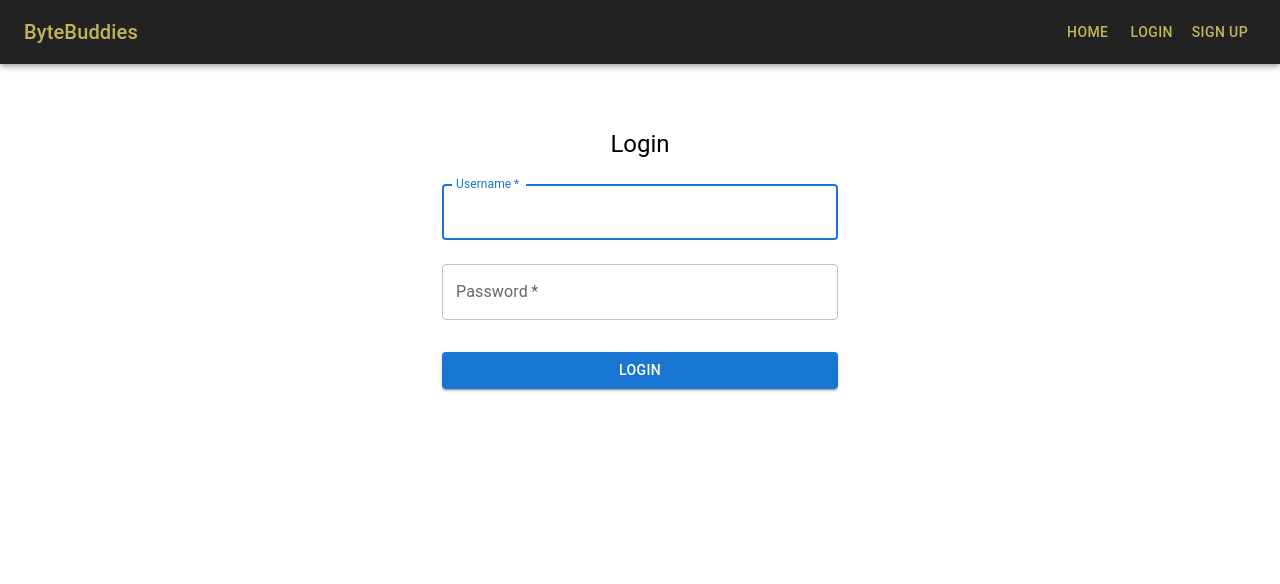
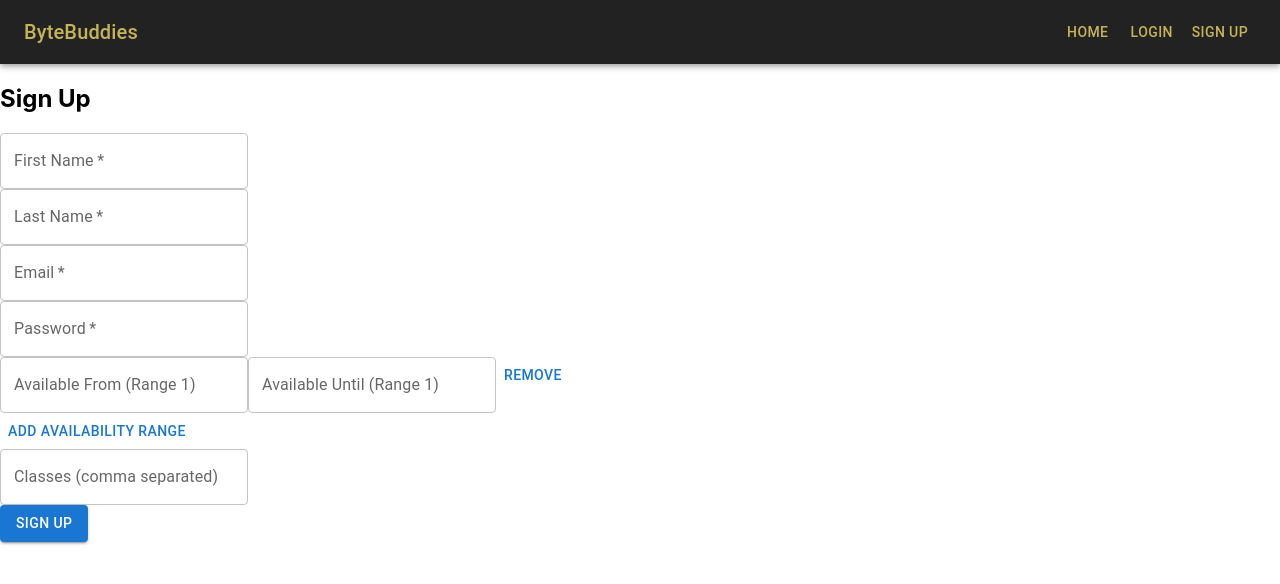
Before and after one commit to zach-belecanech/AppHack-FrontEnd, a React (Create React App) app in the folder my-react/: page /SignUp in a window 1280 px wide. Shown: the top 584 px of the page. Built offline with nearby package versions, Linux system fonts and the light colour scheme.

Commit message:
finished up sign in, it does what it's supposed to do. Work on making a drop down menu that lists the courses and make it look nicer

```diff
--- a/my-react/package.json
+++ b/my-react/package.json
@@ -14,7 +14,7 @@
     "react": "^18.2.0",
     "react-dom": "^18.2.0",
     "react-router-dom": "^6.22.3",
-    "react-scripts": "5.0.1",
+    "react-scripts": "^5.0.1",
     "web-vitals": "^2.1.4"
   },
   "scripts": {
--- a/my-react/src/App.js
+++ b/my-react/src/App.js
@@ -8,6 +8,7 @@ import Home from './components/Home';
 import Matches from './components/Matches';
 import Account from './components/Account';
 import Login from './components/Login';
+import SignUp from './components/SignUp'
 
 function App() {
   const [isLoggedIn, setIsLoggedIn] = useState(false);
@@ -36,7 +37,7 @@ function App() {
         <Route path="/" element={<Home />} />
         <Route path="/Matches" element={<Matches />} />
         <Route path="/Account" element={<Account />} />
-        <Route path="/SignUp" element={<Login onLogin={() => setIsLoggedIn(true)} />} />
+        <Route path="/SignUp" element={<SignUp onSignUp={() => setIsLoggedIn(true)} />} />
         <Route path="/Login" element={<Login onLogin={() => setIsLoggedIn(true)} />} />
       </Routes>
     </Router>
--- a/my-react/src/components/SignUp.js
+++ b/my-react/src/components/SignUp.js
@@ -1,12 +1,149 @@
-import React from 'react'
+import React, { useState } from 'react';
+import TextField from '@mui/material/TextField';
+import Button from '@mui/material/Button';
 
-export const SignUp = props => {
+export const SignUp = ({ onSignUp }) => {
+  const [firstName, setFirstName] = useState('');
+  const [lastName, setLastName] = useState('');
+  const [email, setEmail] = useState('');
+  const [password, setPassword] = useState('');
+  const [availabilityRanges, setAvailabilityRanges] = useState([{ availableFrom: '', availableUntil: '' }]);
+  const [classes, setClasses] = useState('');
 
-    return (
+  const createFirstName = (event) => {
+    setFirstName(event.target.value);
+  }
+
+  const createLastName = (event) => {
+    setLastName(event.target.value);
+  }
+
+  const createEmail = (event) => {
+    setEmail(event.target.value);
+  }
+
+  const createPassword = (event) => {
+    setPassword(event.target.value);
+  }
+
+  const handleAvailabilityFromChange = (index, event) => {
+    const newAvailabilityRanges = [...availabilityRanges];
+    newAvailabilityRanges[index].availableFrom = event.target.value;
+    setAvailabilityRanges(newAvailabilityRanges);
+  }
+
+  const handleAvailabilityUntilChange = (index, event) => {
+    const newAvailabilityRanges = [...availabilityRanges];
+    newAvailabilityRanges[index].availableUntil = event.target.value;
+    setAvailabilityRanges(newAvailabilityRanges);
+  }
+
+  const handleAddAvailabilityRange = () => {
+    setAvailabilityRanges([...availabilityRanges, { availableFrom: '', availableUntil: '' }]);
+  }
+
+  const handleRemoveAvailabilityRange = (index) => {
+    const newAvailabilityRanges = [...availabilityRanges];
+    newAvailabilityRanges.splice(index, 1);
+    setAvailabilityRanges(newAvailabilityRanges);
+  }
+
+  const createClasses = (event) => {
+    setClasses(event.target.value);
+  }
+
+  const handleSubmit = async (event) => {
+    event.preventDefault();
+    try {
+      const response = await fetch('http://34.227.51.137:3000/addStudent/', { // Corrected the endpoint URL
+        method: 'POST',
+        body: JSON.stringify({
+          first_name: firstName,
+          last_name: lastName,
+          email: email,
+          password: password,
+          availability: availabilityRanges,
+          classes: classes.split(',').map(className => className.trim())
+        }),
+        headers: {
+          'Content-Type': 'application/json'
+        }
+      });
+      if (!response.ok) {
+        throw new Error('Network response was not ok');
+      }
+    } catch (error) {
+      console.error('SignUp error: ', error.message);
+    }
+  }
+
+  return (
+    <div>
+      <h2>Sign Up</h2>
+      <form onSubmit={handleSubmit}>
         <div>
-        <h1>This is the Sign Up page!</h1>
+          <TextField
+            label="First Name"
+            value={firstName}
+            onChange={createFirstName}
+            required
+          />
         </div>
-    )
+        <div>
+  <TextField
+    label="Last Name"
+    value={lastName}
+    onChange={createLastName}
+    required
+  />
+</div>
+<div>
+  <TextField
+    label="Email"
+    type="email"
+    value={email}
+    onChange={createEmail}
+    required
+  />
+</div>
+<div>
+  <TextField
+    label="Password"
+    type="password"
+    value={password}
+    onChange={createPassword}
+    required
+  />
+</div>
+{/* Availability Ranges */}
+{availabilityRanges.map((range, index) => (
+  <div key={index}>
+    <TextField
+      label={`Available From (Range ${index + 1})`}
+      value={range.availableFrom}
+      onChange={(event) => handleAvailabilityFromChange(index, event)}
+    />
+    <TextField
+      label={`Available Until (Range ${index + 1})`}
+      value={range.availableUntil}
+      onChange={(event) => handleAvailabilityUntilChange(index, event)}
+    />
+    <Button onClick={() => handleRemoveAvailabilityRange(index)}>Remove</Button>
+  </div>
+))}
+<Button onClick={handleAddAvailabilityRange}>Add Availability Range</Button>
+<div>
+  <TextField
+    label="Classes (comma separated)"
+    value={classes}
+    onChange={createClasses}
+  />
+</div>
+
+        <Button type="submit" variant="contained" color="primary">Sign Up</Button>
+      </form>
+    </div>
+  );
 }
 
-export default SignUp
+export default SignUp;
```
Also changed, not shown: 1 other file (tests, documents, lock files or other folders).
